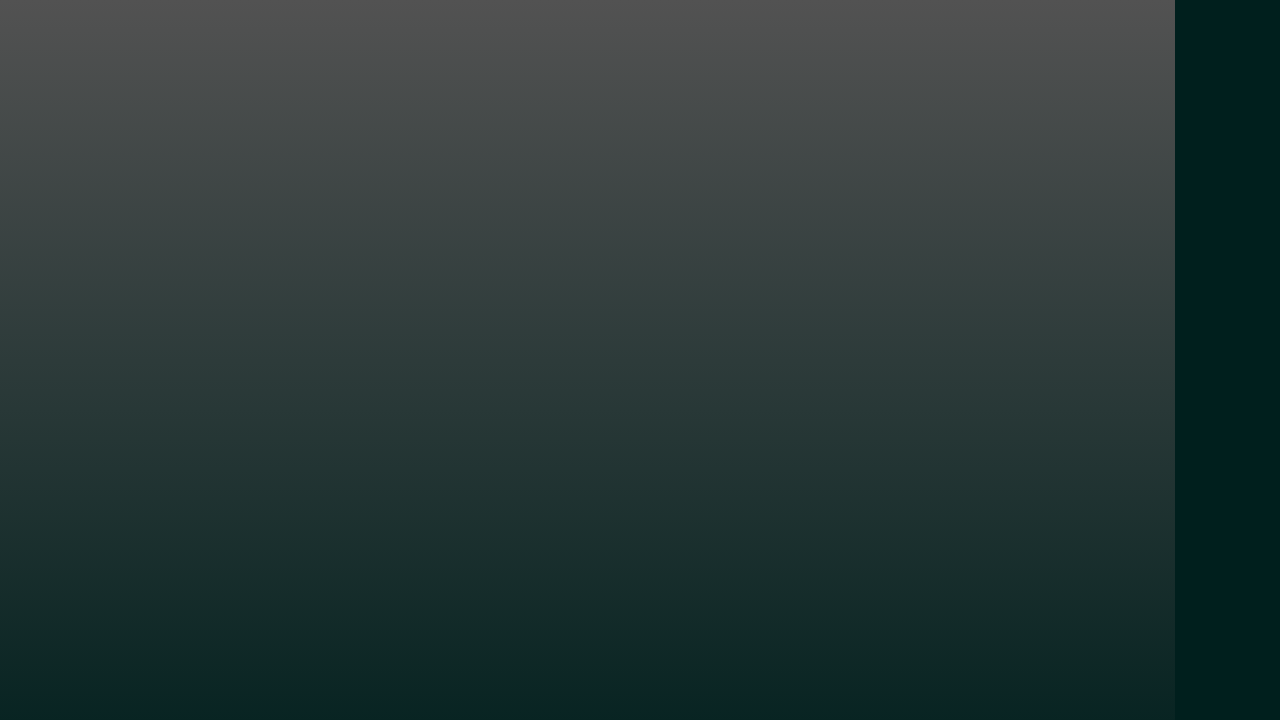
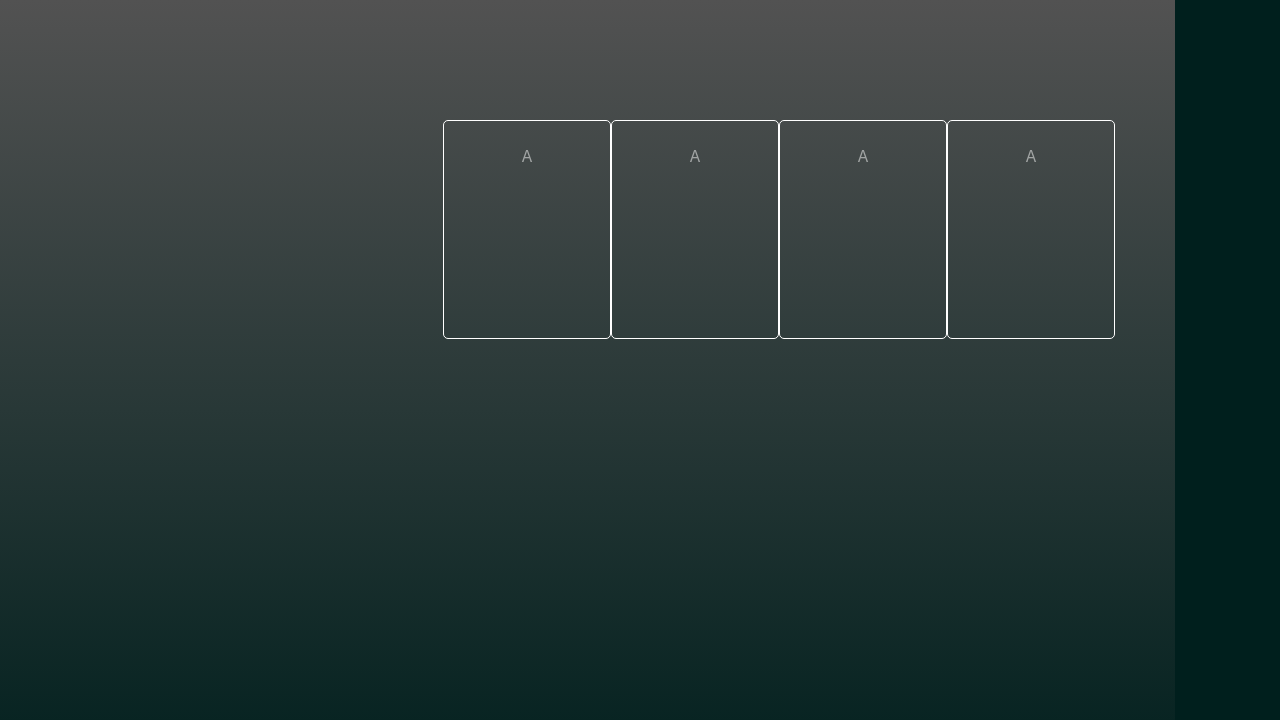
Before and after one commit to Naphro/f2e-2019-2, a React (Create React App) app: page / in a window 1280 px wide. Shown: the top 720 px of the page. Built offline with nearby package versions, Linux system fonts and the light colour scheme.

Commit message:
storage component

```diff
--- /dev/null
+++ b/src/components/storageFinish/StorageFinish.css
@@ -0,0 +1,12 @@
+.finish {
+    width: 110px;
+    height: 158px;
+    padding: 25px 28px 34px 28px;
+    border: 1px solid #FFFFFF;
+    border-radius: 5px;
+    color: rgba(255, 255, 255, 0.5)
+}
+
+.finish__a {
+
+}
--- /dev/null
+++ b/src/components/storageFinish/StorageFinish.js
@@ -0,0 +1,6 @@
+import React from 'react'
+import './StorageFinish.css'
+
+export default function StorageFinish() {
+    return <div className="finish">A</div>
+}
--- a/src/containers/table/Table.css
+++ b/src/containers/table/Table.css
@@ -19,8 +19,8 @@
     padding: 120px 60px;
 }
 
-place {
-    width: 120px;
-    height: 158px;
-    border: 1px solid red;
+.storages {
+    width: 100%;
+    display: flex;
+    justify-content: flex-end;
 }
--- a/src/containers/table/Table.js
+++ b/src/containers/table/Table.js
@@ -1,10 +1,12 @@
 import React from "react"
 // import classes from "./Table.css"
 import './Table.css'
+import StorageFinish from '../../components/storageFinish/StorageFinish'
+
 
 
 export default class Table extends React.Component {
-    data = [1, 2, 3, 4, 5, 6, 7, 8];
+    data = [1, 2, 3, 4];
 
     render() {
         return (
@@ -12,9 +14,11 @@ export default class Table extends React.Component {
                 <nav className="sidenav"></nav>
                 <header className="header"></header>
                 <main className="main">
-                    {
-                        this.data.map(item => (<div className="place" key={item}></div>))
-                    }
+                    <div className="storages">
+                        {
+                            this.data.map(item => (<StorageFinish></StorageFinish>))
+                        }
+                    </div>
                 </main>
             </div>
         )
```
Also changed, not shown: src/components/storageTemp/StorageTemp.js (added).
